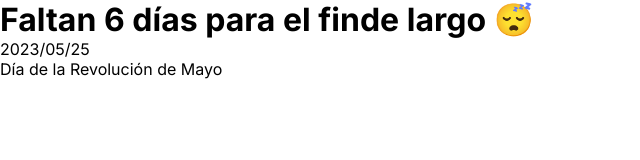
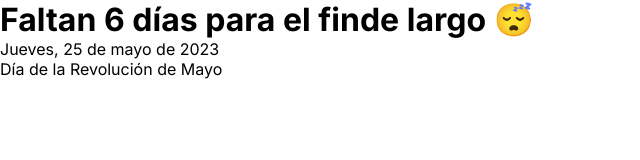
Before and after one commit to diegoandgonzalez/finde-largo, a Next.js app: page / in a window 1280 px wide. Shown: the top 160 px of the page, without its empty margins (0-640 px from the left). Built offline with nearby package versions, Linux system fonts and the light colour scheme.

Commit message:
format date string

```diff
--- a/app/layout.js
+++ b/app/layout.js
@@ -1,5 +1,10 @@
 import './globals.css'
 import { Inter } from 'next/font/google'
+import dayjs from "dayjs";
+import localizedFormat from 'dayjs/plugin/localizedFormat';
+import locale_es from 'dayjs/locale/es';
+dayjs.extend(localizedFormat);
+dayjs.locale(locale_es);
 
 const inter = Inter({ subsets: ['latin'] })
 
--- a/app/page.js
+++ b/app/page.js
@@ -1,4 +1,5 @@
 import { TIME_TO_REVALIDATE } from "./utils/constants";
+import { formatDateLongText } from "./utils/date";
 
 export default async function Home() {
   const res = await fetch('http://localhost:3000/api/days-until-next-long-weekend', { next: { revalidate: TIME_TO_REVALIDATE } });
@@ -10,7 +11,7 @@ export default async function Home() {
         data ?
           <>
             <h1>Faltan {data.daysUntilHoliday} días para el finde largo 😴</h1>
-            <p>{data.date}</p>
+            <p>{formatDateLongText(data.date)}</p>
             <p>{data.description}</p>
           </>
           :
--- a/app/utils/date.js
+++ b/app/utils/date.js
@@ -4,6 +4,10 @@ export const getDateObjectFromYYYYMMDD = (dateString) => dayjs(dateString).toDat
 export const getDaysBetweenDates = (date1, date2) => Math.round(Math.abs(dayjs(date1.setHours(0,0,0,0)).diff(dayjs(date2.setHours(0,0,0,0)), 'day')));
 
 export const formatDateToYYYYMMDD = (date) => dayjs(date).format('YYYY/MM/DD');
+export const formatDateLongText = (date) => {
+    const formattedDate = dayjs(date).format('dddd, LL');
+    return formattedDate.charAt(0).toUpperCase() + formattedDate.slice(1);
+}
 
 export const isDateOnWeekend = (date) => {
     const dayOfWeek = date.getDay();
```
